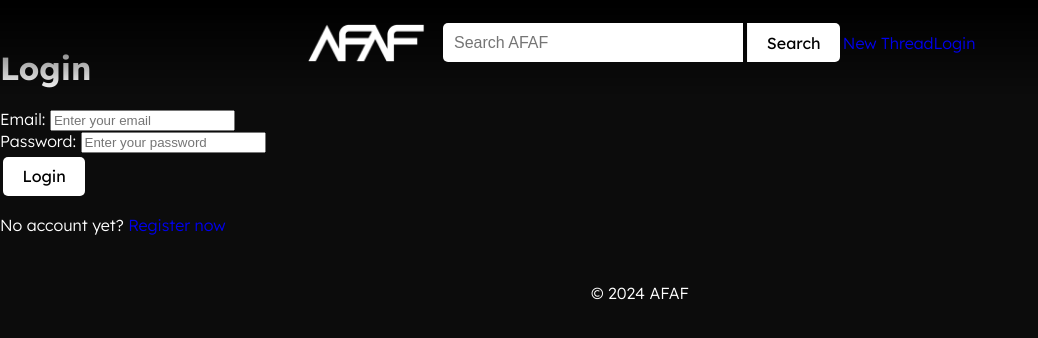
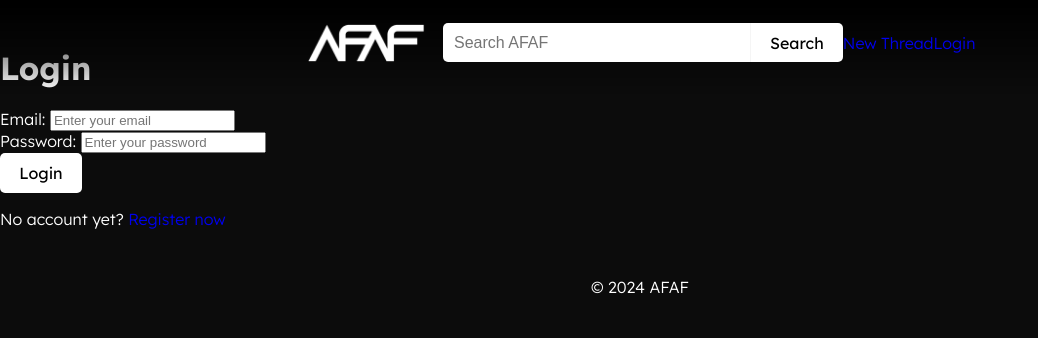
Before and after one commit to TEAM-ONE-A55/AFAF, a React (Vite) app in the folder afaf/: page /login in a window 1280 px wide. Shown: the top 338 px of the page, without its empty margins (0-1038 px from the left). Built offline with nearby package versions, Linux system fonts and the light colour scheme; no server answers.

Commit message:
The Button component is useless. Unimplementing.

```diff
--- a/afaf/src/components/Button/Button.css
+++ /dev/null
@@ -1,7 +0,0 @@
-button {
-    margin: .2em;
-}
-
-button:hover {
-    cursor: pointer;
-}
--- a/afaf/src/components/Button/Button.jsx
+++ b/afaf/src/components/Button/Button.jsx
@@ -1,5 +1,4 @@
 import PropTypes from "prop-types";
-import "./Button.css";
 
 export default function Button({ onClick, children }) {
   return <button style={{ fontFamily: "Lexend"}} onClick={onClick}>{children}</button>;
```
